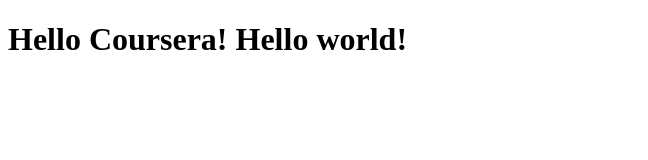
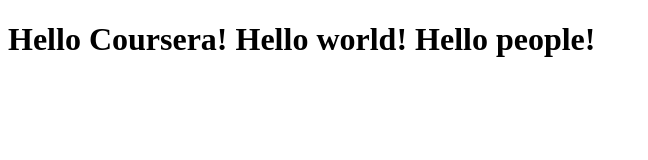
Before and after one commit to zexe2024/coursera-test, a plain HTML site: page site/index.html in a window 1280 px wide. Shown: the whole page, without its empty margins (0-648 px from the left). Drawn offline with Linux system fonts and the light colour scheme.

Commit message:
small change
one more change

```diff
--- a/site/index.html
+++ b/site/index.html
@@ -3,9 +3,9 @@
 <head>
 	<meta charset="utf-8">
 	<meta name="viewport" content="width=device-width, initial-scale=1">
-	<title>Hello Coursera!</title>
+	<title>Helloooo Coursera!</title>
 </head>
 <body>
-<h1>Hello Coursera! Hello world!</h1>
+<h1>Hello Coursera! Hello world! Hello people!</h1>
 </body>
 </html>
```
